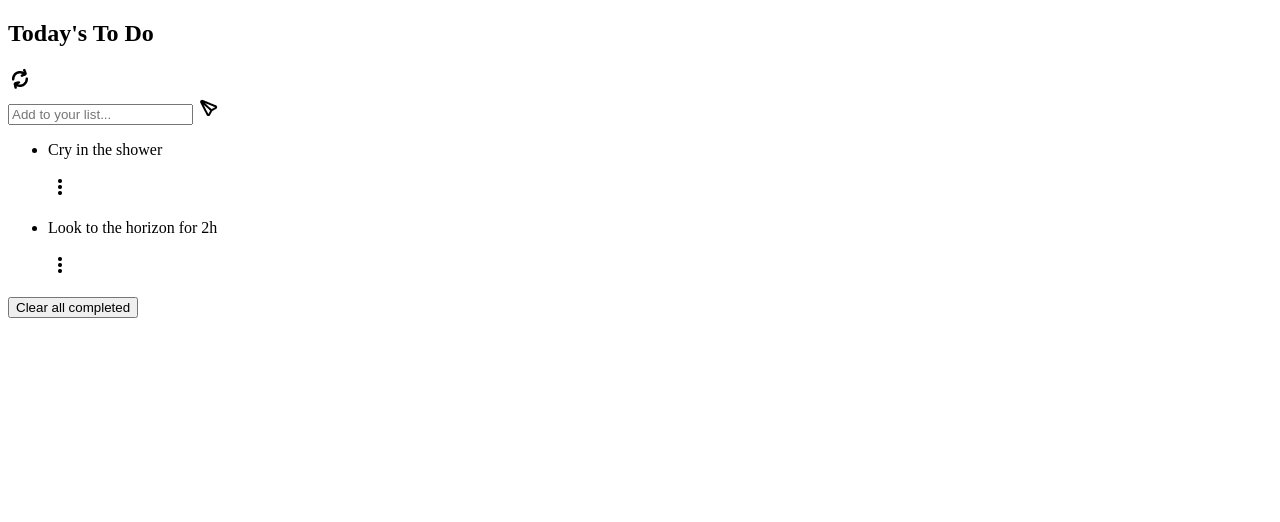
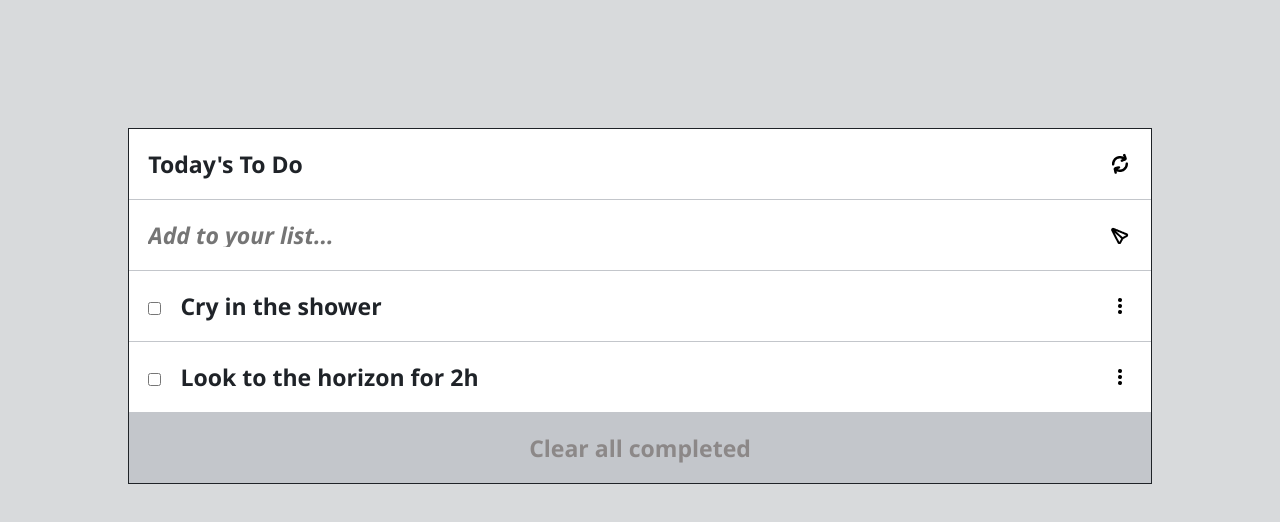
Before and after one commit to enmanuelbayen/To-Do-List-Project, a website built with webpack: page src/index.html in a window 1280 px wide. Built offline with nearby package versions, Linux system fonts and the light colour scheme.

Commit message:
Added CSS styles

```diff
--- a/src/index.html
+++ b/src/index.html
@@ -5,19 +5,19 @@
     <title>To Do List - Get it done!</title>
 </head>
 <body>
-    <section class="list-container">
-        <div class="subtitle">
+    <section class="list-container block">
+        <div class="subtitle flex">
           <h2>Today's To Do</h2>
-          <img class="icon-reload" id="icon-reload-id" alt="reload icon">
+          <img class="icon-reload pointer" id="icon-reload-id" alt="reload icon">
         </div>
-        <form class="add-form">
+        <form class="add-form flex">
             <label for="toDoList-item">
                 <input class="add-item" name="toDoList-item" type="text" placeholder="Add to your list..." required/>
             </label>
-          <img id="icon-send-id" class="icon-send" alt="Enter icon">
+          <img id="icon-send-id" class="icon-send pointer" alt="Enter icon">
         </form>
         <ul class="list-holder" id="list-holder-id"></ul>
-        <button class="clear-bttn">Clear all completed</button>
+        <button class="clear-bttn pointer">Clear all completed</button>
       </section>
 </body>
 </html>
--- a/src/index.js
+++ b/src/index.js
@@ -30,9 +30,13 @@ const createList = () => {
     const lisItem = document.createElement('li');
     lisItem.className = 'list-item flex';
     lisItem.innerHTML = `
-    <div class="finished-cap ${listObj[i].completed ? 'completed' : ''}">${listObj[i].completed ? '✓' : ''}</div>
+    <div class="check-descrip flex">
+    <label>
+    <input type="checkbox" name="completed" class="check ${listObj[i].completed ? 'completed' : ''}">
+    </label>
     <p class="description">${listObj[i].descrip}</p>
-    <img src="${moveImg}" alt="move icon" class="icon-move">
+    </div>
+    <img src="${moveImg}" alt="move icon" class="icon-move pointer">
     `;
 
     listData.appendChild(lisItem);
--- a/src/style.css
+++ b/src/style.css
@@ -1,3 +1,72 @@
-h1 {
-    color: orange;
-}
+* {
+    margin: 0;
+    padding: 0;
+    box-sizing: border-box;
+    font-family: 'Segoe UI', sans-serif;
+    line-height: 24px;
+    font-weight: 600;
+    font-size: 1.2rem;
+    color: #1f2328;
+    background-color: #d8dadc;
+  }
+
+  .pointer {
+    cursor: pointer;
+  }
+
+  .flex {
+    display: flex;
+  }
+
+  li {
+    list-style: none;
+  }
+
+  .list-container * {
+    background-color: #fff;
+  }
+
+  .list-container{
+    border: 1px solid #1f2328;
+    margin: 10%;
+  }
+
+  .subtitle {
+    justify-content: space-between;
+    border-bottom: 1px solid #c3c6cb;
+    padding: 1.2rem 1rem;
+  }
+
+  .add-form {
+    padding: 1.2rem 1rem;
+    border-bottom: 1px solid #c3c6cb;
+    justify-content: space-between;
+  }
+
+  .add-item {
+    font-style: italic;
+    border: none;
+    width: 40vw;
+  }
+
+  input[type="text"]:focus {
+    outline: none;
+  }
+
+  .list-item {
+    padding: 1.2rem 1rem;
+    border-bottom: 1px solid #c3c6cb;
+    justify-content: space-between;
+  }
+
+  .check-descrip {
+    gap: 1rem;
+  }
+
+  .clear-bttn {
+    color: rgb(140, 136, 136);
+    padding: 1.2rem 1rem;
+    border: none;
+    background-color: #c3c6cb;
+    width: 100%;
+  }
```
